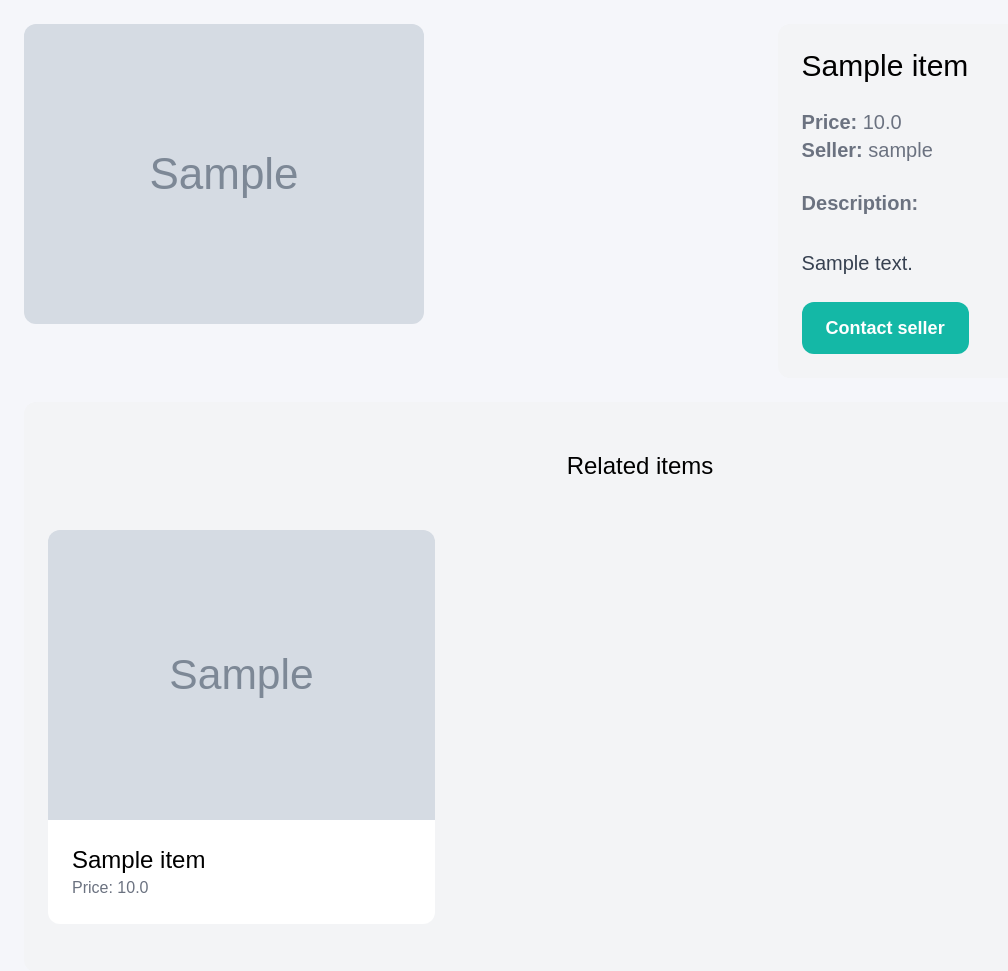
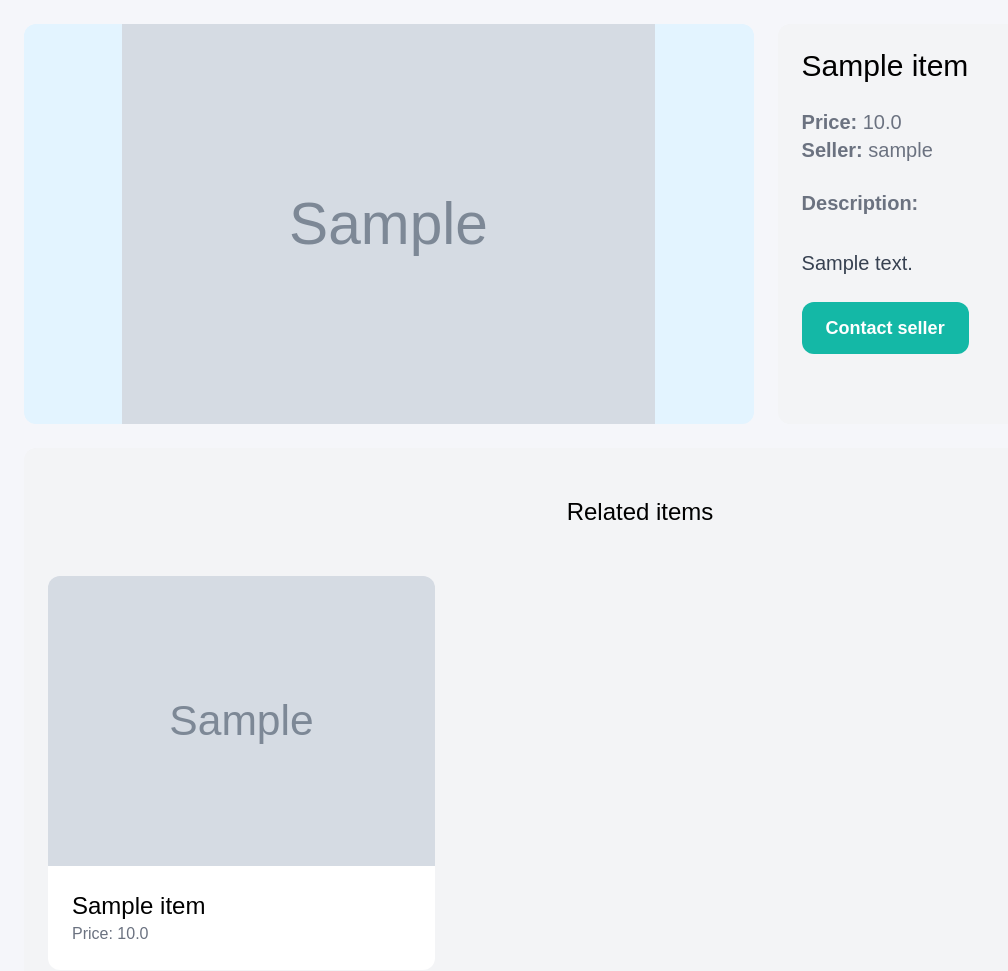
Before and after one commit to tshihab07/Online-Shopping, a Django app: template templates/details.html in a window 1280 px wide. Shown: the part 77-1048 px from the top of the page, without its empty margins (0-1008 px from the left). Run offline with Django 5.2, Linux system fonts and the light colour scheme; the template is opened without the code that fills it: values that come from a table or form of the project are taken from there, others are empty; tables that the repository leaves empty hold one stand-in row (values such as "Sample post"); grey boxes marked "Sample" are stand-in pictures; some libraries are stand-ins or nearby versions.

Commit message:
feat: update product detail style

```diff
--- a/static/style.css
+++ b/static/style.css
@@ -26,6 +26,15 @@ body {
     background-color: rgb(227, 244, 255);
     width: 100%;
     aspect-ratio: 3/3;
+    object-fit: contain;
+    display: block;
+}
+
+.detail-image {
+    background-color: rgb(227, 244, 255);
+    height: 400px;
+    width: 100%;
+    aspect-ratio: 3/2;
     object-fit: contain;
     display: block;
 }
```
